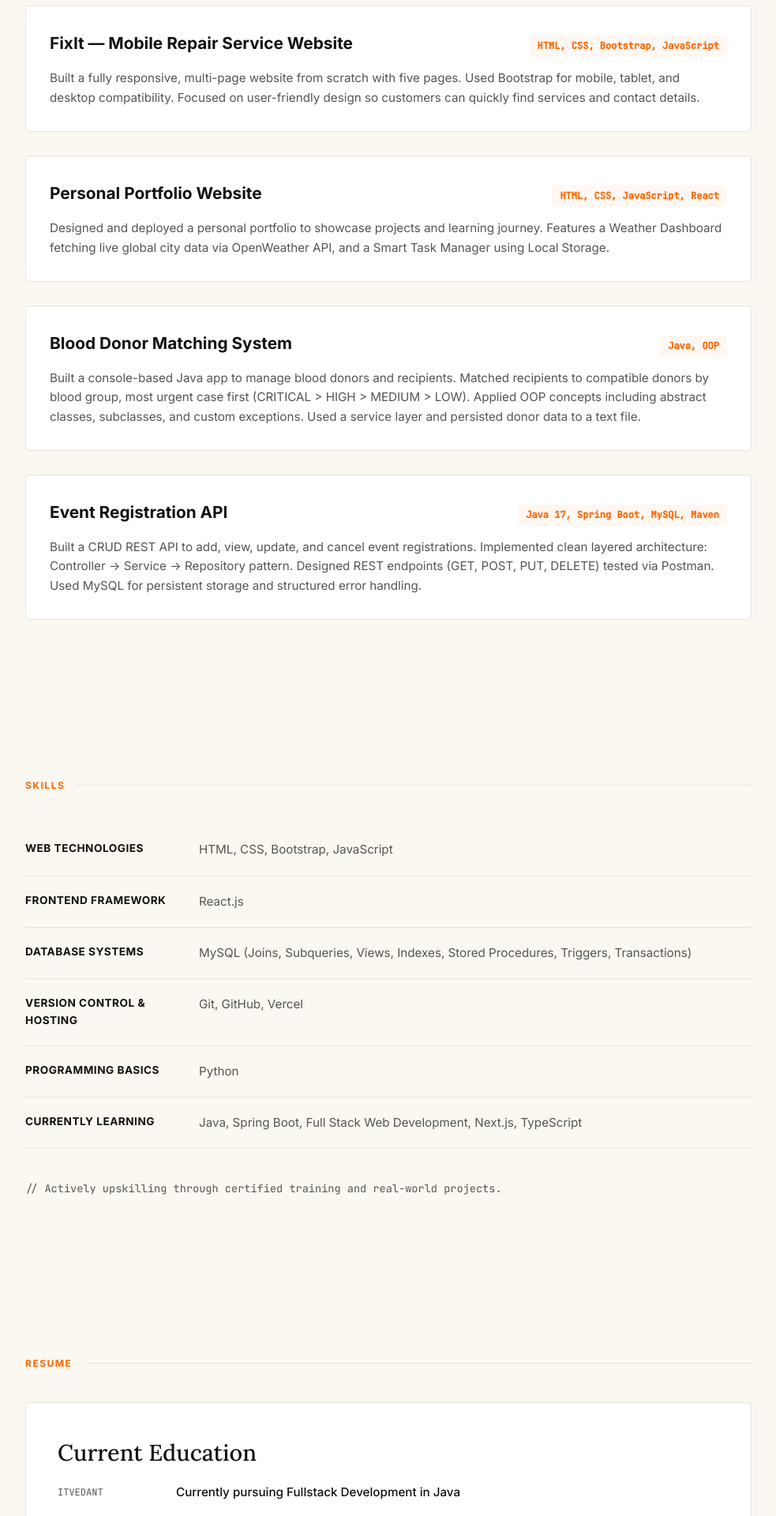
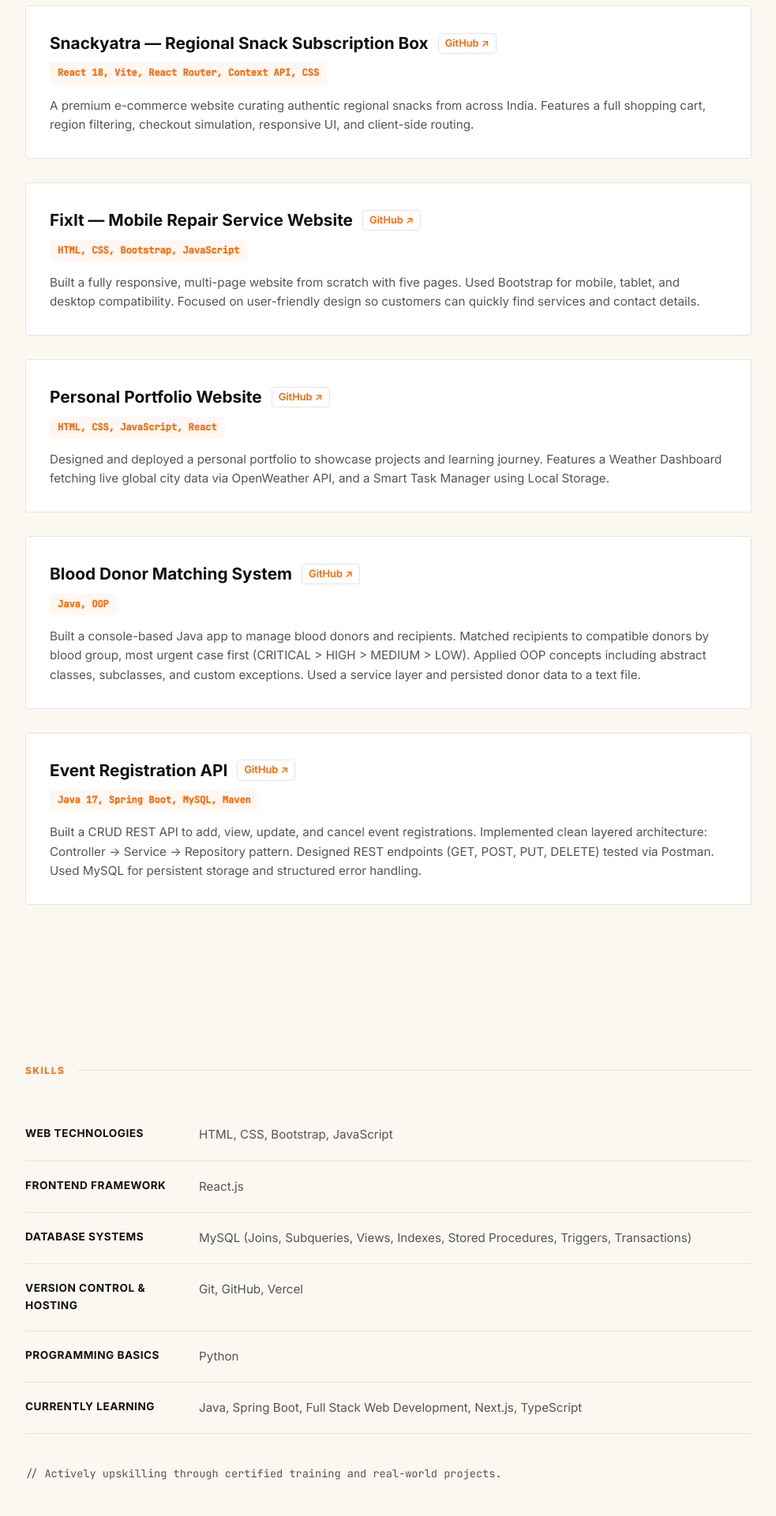
Before and after one commit to GRIMMZOWW/BHAUMIK-PROJECT, a React (Vite) app: page / in a window 1280 px wide. Shown: the part 940-2860 px from the top of the page at 79% size, without its empty margins (148-1131 px from the left). Built offline with nearby package versions, Linux system fonts and the light colour scheme.

Commit message:
Update Education link to ITVedant and add Snackyatra project with GitHub links

```diff
--- a/src/components/Projects.jsx
+++ b/src/components/Projects.jsx
@@ -1,33 +1,45 @@
 import React from 'react';
 
 const projectList = [
+  {
+    id: "0",
+    title: "Snackyatra — Regional Snack Subscription Box",
+    tech: "React 18, Vite, React Router, Context API, CSS",
+    desc: "A premium e-commerce website curating authentic regional snacks from across India. Features a full shopping cart, region filtering, checkout simulation, responsive UI, and client-side routing.",
+    link: "https://snackyatra.vercel.app",
+    github: "https://github.com/GRIMMZOWW/snackyatra.git"
+  },
   {
     id: "1",
     title: "FixIt — Mobile Repair Service Website",
     tech: "HTML, CSS, Bootstrap, JavaScript",
     desc: "Built a fully responsive, multi-page website from scratch with five pages. Used Bootstrap for mobile, tablet, and desktop compatibility. Focused on user-friendly design so customers can quickly find services and contact details.",
-    link: "https://github.com/GRIMMZOWW"
+    link: "https://github.com/GRIMMZOWW",
+    github: "https://github.com/GRIMMZOWW"
   },
   {
     id: "2",
     title: "Personal Portfolio Website",
     tech: "HTML, CSS, JavaScript, React",
     desc: "Designed and deployed a personal portfolio to showcase projects and learning journey. Features a Weather Dashboard fetching live global city data via OpenWeather API, and a Smart Task Manager using Local Storage.",
-    link: "https://bhaumik-project.vercel.app"
+    link: "https://bhaumik-project.vercel.app",
+    github: "https://github.com/GRIMMZOWW/BHAUMIK-PROJECT"
   },
   {
     id: "3",
     title: "Blood Donor Matching System",
     tech: "Java, OOP",
     desc: "Built a console-based Java app to manage blood donors and recipients. Matched recipients to compatible donors by blood group, most urgent case first (CRITICAL > HIGH > MEDIUM > LOW). Applied OOP concepts including abstract classes, subclasses, and custom exceptions. Used a service layer and persisted donor data to a text file.",
-    link: "https://github.com/GRIMMZOWW/BloodDonorSystem"
+    link: "https://github.com/GRIMMZOWW/BloodDonorSystem",
+    github: "https://github.com/GRIMMZOWW/BloodDonorSystem"
   },
   {
     id: "4",
     title: "Event Registration API",
     tech: "Java 17, Spring Boot, MySQL, Maven",
     desc: "Built a CRUD REST API to add, view, update, and cancel event registrations. Implemented clean layered architecture: Controller → Service → Repository pattern. Designed REST endpoints (GET, POST, PUT, DELETE) tested via Postman. Used MySQL for persistent storage and structured error handling.",
-    link: "https://github.com/GRIMMZOWW/EventRegistrationAPI"
+    link: "https://github.com/GRIMMZOWW/EventRegistrationAPI",
+    github: "https://github.com/GRIMMZOWW/EventRegistrationAPI"
   }
 ];
 
@@ -38,10 +50,17 @@ const Projects = () => {
       <div className="projects-grid">
         {projectList.map((p) => (
           <div key={p.id} className="project-card">
-            <div className="project-card-header">
-              <a href={p.link} target="_blank" rel="noopener noreferrer" className="project-card-title">
-                {p.title}
-              </a>
+            <div className="project-card-header" style={{ display: 'flex', flexDirection: 'column', gap: '8px' }}>
+              <div style={{ display: 'flex', alignItems: 'center', flexWrap: 'wrap', gap: '12px' }}>
+                <a href={p.link} target="_blank" rel="noopener noreferrer" className="project-card-title">
+                  {p.title}
+                </a>
+                {p.github && (
+                  <a href={p.github} target="_blank" rel="noopener noreferrer" style={{ fontSize: '0.8rem', color: 'var(--yc-orange)', textDecoration: 'none', fontWeight: 600, border: '1px solid var(--yc-border)', padding: '2px 8px', borderRadius: '4px', background: 'var(--bg-secondary)' }}>
+                    GitHub ↗
+                  </a>
+                )}
+              </div>
               <span className="project-card-tech">{p.tech}</span>
             </div>
             <p className="project-card-desc">{p.desc}</p>
--- a/src/components/Resume.jsx
+++ b/src/components/Resume.jsx
@@ -9,7 +9,9 @@ const Resume = () => {
 
         <div className="contact-table" style={{ marginBottom: '30px' }}>
           <div className="contact-row-item" style={{ gridTemplateColumns: '150px 1fr' }}>
-            <span className="contact-lbl">ITVedant</span>
+            <span className="contact-lbl">
+              <a href="https://itvedant.com/?ref=googleitvedantdadar" target="_blank" rel="noopener noreferrer" style={{ color: 'inherit', textDecoration: 'none' }}>Itvedant Education Pvt Ltd - Dadar</a>
+            </span>
             <span className="contact-val">Currently pursuing Fullstack Development in Java</span>
           </div>
         </div>
```
